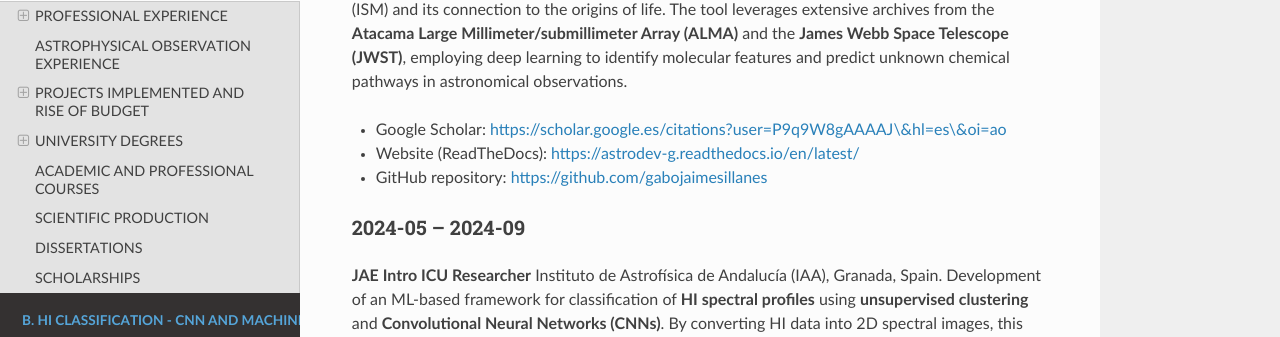
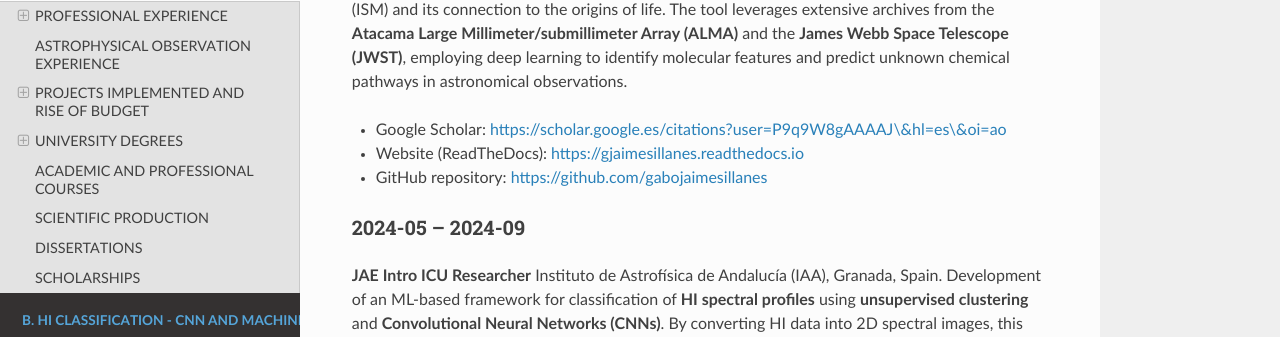
Before and after one commit to gabojaimesillanes/g.jaimes.illanes, an MkDocs documentation site: the page built from docs/portfolio.md, in a window 1280 px wide and 900 px high, scrolled down 1191 px. Shown: the part 114-451 px from the top of the window. Built offline with MkDocs 1.6.1, drawn with Linux system fonts in a browser that asks for light colours; nearby versions of some CDN libraries; some of the changed lines change nothing that is shown.

Commit message:
Update portfolio.md

```diff
--- a/docs/portfolio.md
+++ b/docs/portfolio.md
@@ -25,7 +25,7 @@ The TFC contract is supported by the **Momentum Program**, an initiative by the
 Currently working on the project **Artificial Intelligence Integral Tool for AstroChemical Analysis (AI-ITACA)**. This initiative integrates various Machine Learning (ML) techniques to address key challenges in modern astrochemistry. The aim is to develop a comprehensive AI-based analytical platform that can revolutionize our understanding of chemical complexity in the interstellar medium (ISM) and its connection to the origins of life. The tool leverages extensive archives from the **Atacama Large Millimeter/submillimeter Array (ALMA)** and the **James Webb Space Telescope (JWST)**, employing deep learning to identify molecular features and predict unknown chemical pathways in astronomical observations.
 
 * Google Scholar: [https://scholar.google.es/citations?user=P9q9W8gAAAAJ\&hl=es\&oi=ao](https://scholar.google.es/citations?user=P9q9W8gAAAAJ&hl=es&oi=ao)
-* Website (ReadTheDocs): [https://astrodev-g.readthedocs.io/en/latest/](https://astrodev-g.readthedocs.io/en/latest/)
+* Website (ReadTheDocs): [https://gjaimesillanes.readthedocs.io](https://gjaimesillanes.readthedocs.io/en/latest)
 * GitHub repository: [https://github.com/gabojaimesillanes](https://github.com/gabojaimesillanes)
 
 ### 2024-05 – 2024-09
```
